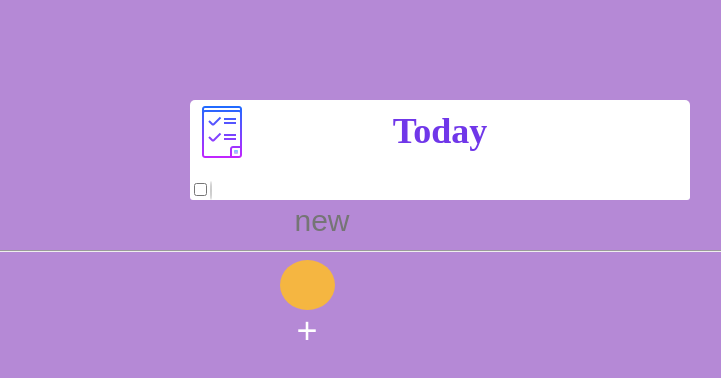
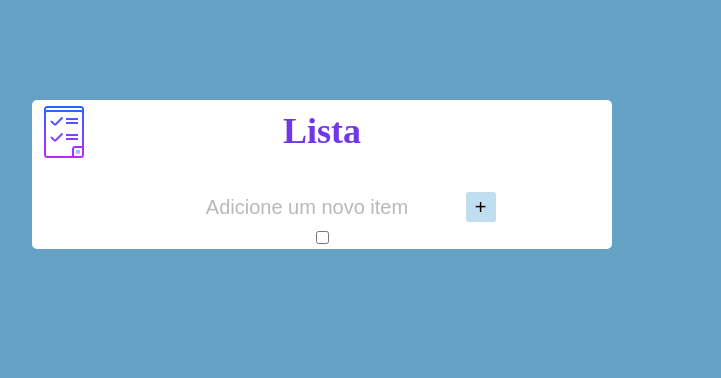
Before and after one commit to nicolasxavierdev/to-do-list-front, a React (Create React App) app: page / in a window 1280 px wide. Shown: the top 378 px of the page, without its empty margins (318-1039 px from the left). Built offline with nearby package versions, Linux system fonts and the light colour scheme.

Commit message:
ajustando css

```diff
--- a/src/App.js
+++ b/src/App.js
@@ -1,10 +1,10 @@
 import List from "./components/List";
 
-function App () {
+function App() {
   return (
-    <div className="App">
+    <>
       <List />
-    </div>
+    </>
   );
 };
 
--- a/src/components/List.js
+++ b/src/components/List.js
@@ -14,64 +14,23 @@ function List() {
   return (
     <>
       <div className="box1" id="heading">
-        <h1>Today</h1>
+        <h1>Lista</h1>
+        <div>
+          <form className="item" action="/" method="post" onSubmit={cadastrar}>
+            <input type="text" name="n" placeholder="Adicione um novo item" />
+            <button id="b" type="submit" value='cadastrar' onClick={meuEvento}><span id="s2"> + </span></button>
+          </form>
+        </div>
+        <div className="round">
+          <input type="checkbox" name="checkbox" value="<%= newListItem[i]._id%>" onChange="this.form.submit()" id="checkbox" />
+          <label for="checkbox"></label>
+        </div>
       </div>
       <div className="box">
         <form action="/delete" method="post">
           <div className="item">
-            <div className="round">
-              <input type="checkbox" name="checkbox" value="<%= newListItem[i]._id%>" onChange="this.form.submit()" id="checkbox" />
-              <label for="checkbox"></label>
-            </div>
             <p></p>
           </div>
-        </form>
-      </div>
-
-      {/* <!-- <form >
-            <div class="item">
-                <div class="round">
-                <input type="checkbox" id="checkbox">
-                <label for="checkbox"></label>
-                </div>
-                <p>Enjoy the party</p>
-                <br>
-            </div>
-        </form>
-        <form >
-            <div class="item">
-                <div class="round">
-                <input type="checkbox" id="checkbox">
-                <label for="checkbox"></label>
-                </div>
-                <p>IT Buddies welcomes you</p>
-                <br>
-            </div>
-        </form>
-        <form >
-            <div class="item">
-                <div class="round">
-                <input type="checkbox" id="checkbox">
-                <label for="checkbox"></label>
-                </div>
-                <p>PLS like</p>
-                <br>
-            </div>
-        </form>
-        <form >
-            <div class="item">
-                <div class="round">
-                <input type="checkbox"id="checkbox">
-                <label for="checkbox"></label>
-                </div>
-                <p>HEY GUYS</p>
-                <br>
-                </div>
-            </form>          --> */}
-      <div>
-        <form className="item" action="/" method="post" onSubmit={cadastrar}>
-          <input type="text" name="n" placeholder="new" /> <hr/>
-          <button id="b" type="submit" value='cadastrar' onClick={meuEvento}> + <span id="s2"></span></button>
         </form>
       </div>
     </>
--- a/src/components/css/styles.css
+++ b/src/components/css/styles.css
@@ -1,15 +1,12 @@
-body {
-  background-image: url("todo2.png");
-  background-repeat: no-repeat;
-  background-size: 100%;
+html,body {
+  display: flex;
+  justify-content: center;
+  align-items: center;
+  background-color: #64a1c5;
+  margin: 0px;
+  padding: 0px;
 }
-.html {
-  background-color: #e4e9fd;
-}
-h1 {
-  color: #7037e9;
-  padding: 10px;
-}
+
 .box {
   max-width: 500px;
   margin-left: 500px;
@@ -17,75 +14,88 @@ h1 {
   border-radius: 3px;
   background-color: white;
 }
+
+h1 {
+  color: #7037e9;
+  padding: 10px;
+}
+
 .box1 {
-  max-width: 500px;
-  margin-left: 500px;
-  margin-top: 130px;
+  flex-direction: column;
   border-radius: 5px;
-  background-color: white;
+  background-color: rgb(220, 232, 235);
   background-image: url(icon.png);
   background-repeat: no-repeat;
-  height: 100px;
 }
+
 #heading {
   background-color: white;
   text-align: center;
-  margin-left: 500px;
   margin-top: 100px;
   font-size: 18px;
 }
+
 input[type="text"] {
   text-align: center;
   height: 40px;
   border: none;
   background: transparent;
-  font-size: 30px;
+  font-size: 20px;
   font-weight: 200;
   width: 313px;
 }
+
 input[type="text"]:focus {
   outline: none;
   box-shadow: inset 0 -3px 0 0 tomato;
 }
+
 ::placeholder {
-  opacity: 1;
+  opacity: 0.5;
 }
+
 p {
   font-size: 20px;
   margin-left: 80px;
   margin-top: -20px;
 }
+
 .round {
   position: relative;
 }
+
 .round input[type="checkbox"]:checked + label {
   background-color: #7037e9;
   border-color: #7037e9;
 }
+
 .round input[type="checkbox"]:checked + label:after {
   opacity: 1;
 }
+
 #b {
-  width: 55px;
-  height: 50px;
-  background-color: rgb(245, 182, 65);
+  width: 30px;
+  height: 30px;
+  background-color: #bfdef0;
   border: none;
-  border-radius: 50%;
+  border-radius: 10%;
+  padding: 0;
+  align-items: center;
   text-align: center;
-  font-size: 36px;
-  margin-left: -30px;
   cursor: pointer;
-  color: white;
+  color: black;
 }
+
 #s2 {
-  font-size: 90px;
+  font-size: 20px;
 }
+
 form.item {
   text-align: center;
 }
+
 .round label {
   background-color: #fff;
-  border: 1px solid #ccc;
   cursor: pointer;
   height: 28px;
   left: 10px;
@@ -93,6 +103,7 @@ form.item {
   top: 0;
   width: 28px;
 }
+
 .round label:after {
   border: 2px solid #fff;
   border-top: none;
```
Also changed, not shown: src/components/css/todo2.png (deleted).
